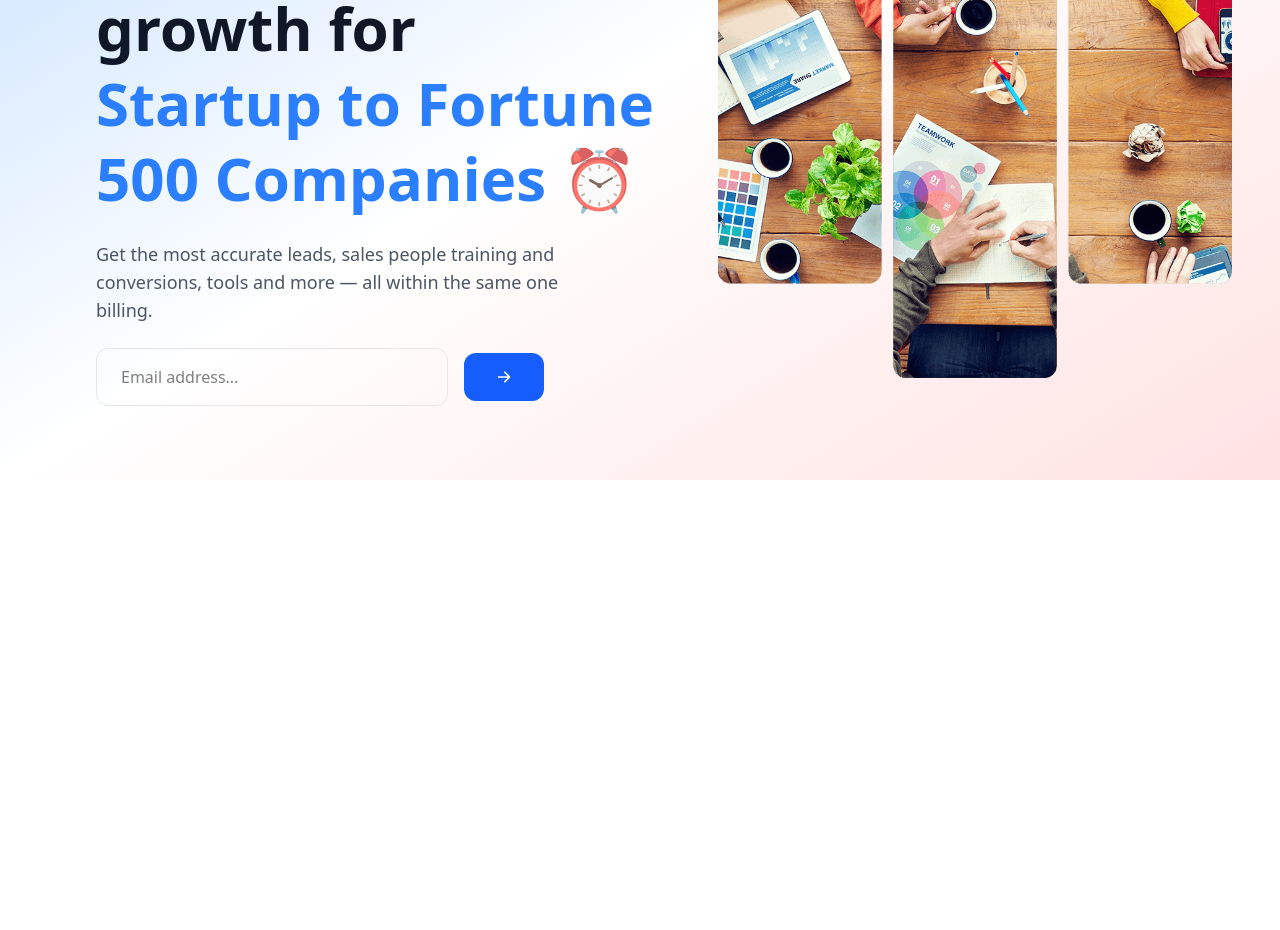
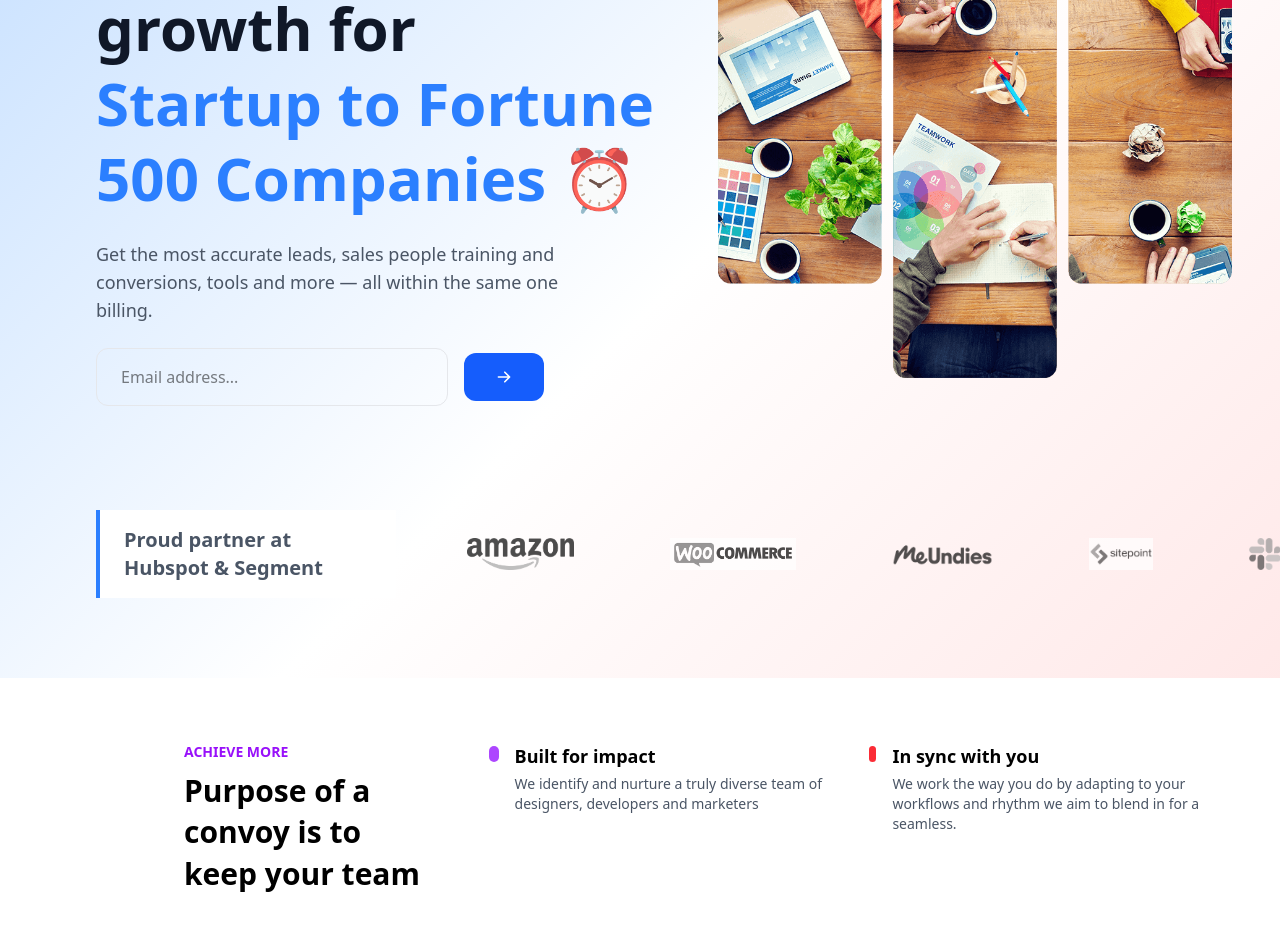
Before and after one commit to prabesh1032/landingpageR, a React (Vite) app: page / in a window 1280 px wide. Shown: the part 320-1250 px from the top of the page. Before the commit the page ends 800 px from the top, so only its background shows below. Built offline with nearby package versions, Linux system fonts and the light colour scheme.

Commit message:
ProposeSection completed

```diff
--- a/src/App.css
+++ b/src/App.css
@@ -1 +1,11 @@
-@import "tailwindcss";
+.animate-marquee {
+  animation: marquee 25s linear infinite;
+}
+@keyframes marquee {
+  0% {
+    transform: translateX(0);
+  }
+  100% {
+    transform: translateX(-100%);
+  }
+}
--- a/src/App.jsx
+++ b/src/App.jsx
@@ -1,12 +1,16 @@
 import './App.css'
+import CompanyLogo from './components/CompanyLogo'
 import Hero from './components/Hero'
 import Navbar from './components/Navbar'
+import ProposeSection from './components/ProposeSection'
 
 function App() {
   return (
     <main className="relative min-h-screen overflow-x-hidden bg-gradient-to-br from-blue-200 via-white to-red-100">
       <Navbar />
       <Hero />
+      <CompanyLogo />
+      <ProposeSection />
     </main>
   )
 }
--- /dev/null
+++ b/src/components/CompanyLogo.jsx
@@ -0,0 +1,39 @@
+import slack from '../assets/slack.png'
+import amazon from '../assets/amazon.png'
+import woocommerce from '../assets/woocommerce.png'
+import meundies from '../assets/meundies.png'
+import sitepoint from '../assets/sitepoint.png'
+
+const CompanyLogo = () => {
+  const logos = [slack, amazon, woocommerce, meundies, sitepoint];
+
+  return (
+    <div className="container overflow-hidden px-4 md:px-0 mx-auto py-20 flex flex-col sm:flex-row sm:items-center items-start gap-6 sm:gap-0">
+      <div className="w-full ml-24 sm:w-[300px] shrink-0 px-6 text-gray-600 border-l-4 border-blue-500 bg-white py-4 z-10 text-base sm:text-xl font-semibold mb-6 sm:mb-0">
+        Proud partner at <br /> Hubspot & Segment
+      </div>
+      <div className="relative w-full overflow-hidden">
+        <div className="flex animate-marquee whitespace-nowrap">
+          {logos.map((logo, index) => (
+            <img
+              key={index}
+              src={logo}
+              alt={logo}
+              className="mx-6 sm:mx-12 h-8 w-28 sm:w-36 object-contain grayscale opacity-70 hover:grayscale-0 hover:opacity-100 transition-all"
+            />
+          ))}
+          {logos.map((logo, index) => (
+            <img
+              key={`duplicate-${index}`}
+              src={logo}
+              alt={logo}
+              className="mx-6 sm:mx-12 h-8 w-28 sm:w-36 object-contain grayscale opacity-70 hover:grayscale-0 hover:opacity-100 transition-all"
+            />
+          ))}
+        </div>
+      </div>
+    </div>
+  );
+};
+
+export default CompanyLogo;
--- a/src/components/Hero.jsx
+++ b/src/components/Hero.jsx
@@ -4,7 +4,7 @@ import heroImage from '../assets/hero-image.png'
 
 const Hero = () => {
   return (
-    <section className="container mx-auto flex flex-col md:flex-row justify-between items-center pt-44 pb-6 px-4 sm:px-6 lg:px-8">
+    <section id='home' className="container mx-auto flex flex-col md:flex-row justify-between items-center pt-44 pb-6 px-4 sm:px-6 lg:px-8">
       {/* left column */}
       <div className="w-full md:w-1/2 ml-16">
         {/* Tagline */}
--- /dev/null
+++ b/src/components/ProposeSection.jsx
@@ -0,0 +1,47 @@
+import React from 'react';
+
+const ProposeSection = () => {
+  const features = [
+    {
+      color: 'bg-purple-500',
+      title: 'Built for impact',
+      description:
+        'We identify and nurture a truly diverse team of designers, developers and marketers',
+    },
+    {
+      color: 'bg-red-500',
+      title: 'In sync with you',
+      description:
+        'We work the way you do by adapting to your workflows and rhythm we aim to blend in for a seamless.',
+    },
+  ];
+
+  return (
+    <section className="w-full bg-white  py-16 px-4 sm:px-6 md:px-8">
+      <div className="max-w-6xl mx-auto grid grid-cols-1 md:grid-cols-3 gap-10">
+        {/* Left Side: Heading */}
+        <div className='ml-30'>
+          <p className="text-sm text-purple-600 font-semibold mb-2">ACHIEVE MORE</p>
+          <h2 className="text-3xl md:text-3xl font-extrabold text-black leading-snug">
+            Purpose of a convoy is to keep your team
+          </h2>
+        </div>
+
+        {/* Right Side: Features */}
+        <div className="md:col-span-2 ml-7 grid grid-cols-1 sm:grid-cols-2 gap-8">
+          {features.map((feature, index) => (
+            <div key={index} className="flex items-start gap-4">
+              <span className={`w-4 h-4 mt-1 rounded-full ${feature.color}`}></span>
+              <div>
+                <h3 className="text-lg font-bold text-black">{feature.title}</h3>
+                <p className="text-gray-600 text-sm mt-1">{feature.description}</p>
+              </div>
+            </div>
+          ))}
+        </div>
+      </div>
+    </section>
+  );
+};
+
+export default ProposeSection;
--- a/src/index.css
+++ b/src/index.css
@@ -1 +1,6 @@
 @import "tailwindcss";
+
+html {
+    scroll-behavior: smooth;
+    scroll-padding-top: 100px; /* Adjust based on your header height */
+}
```
